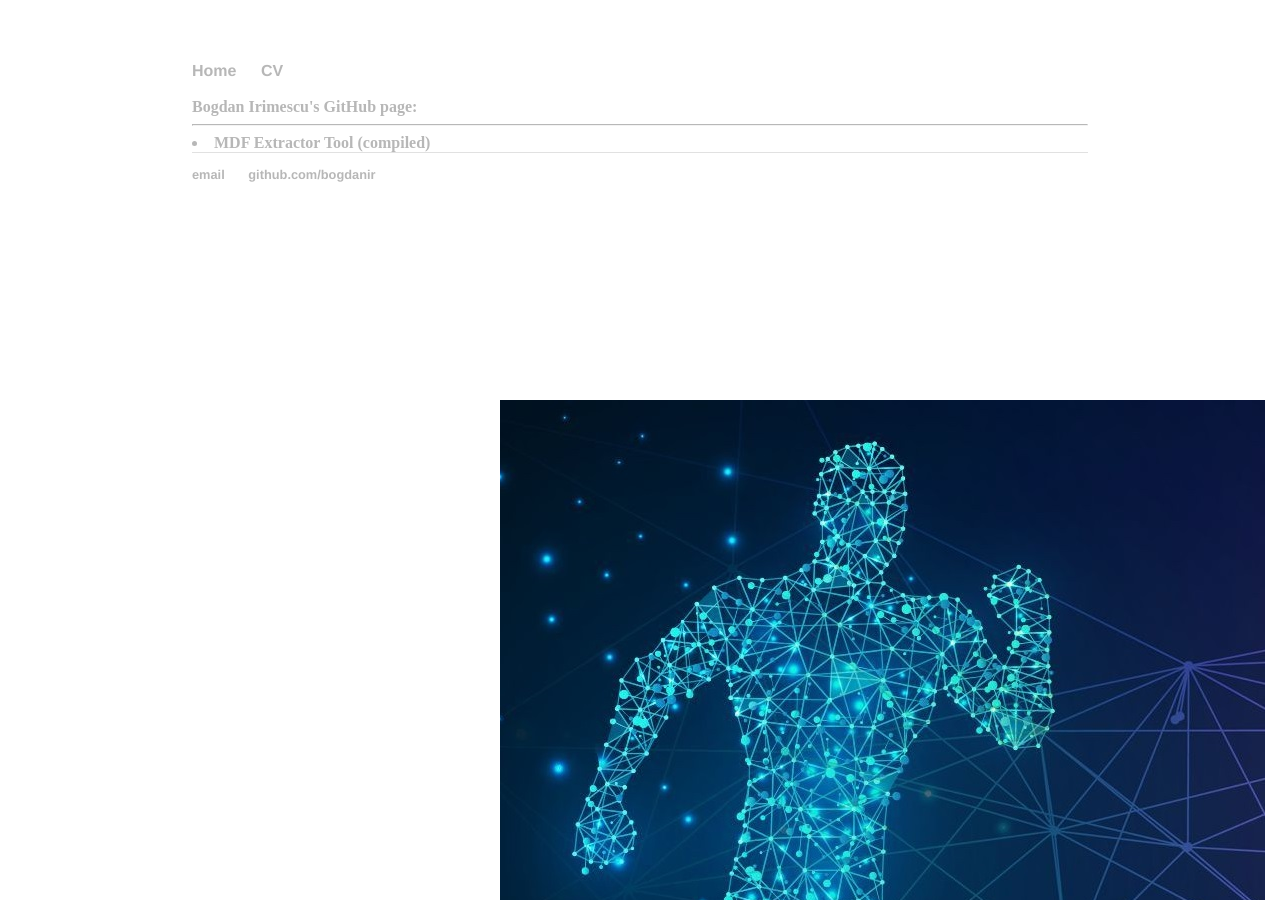
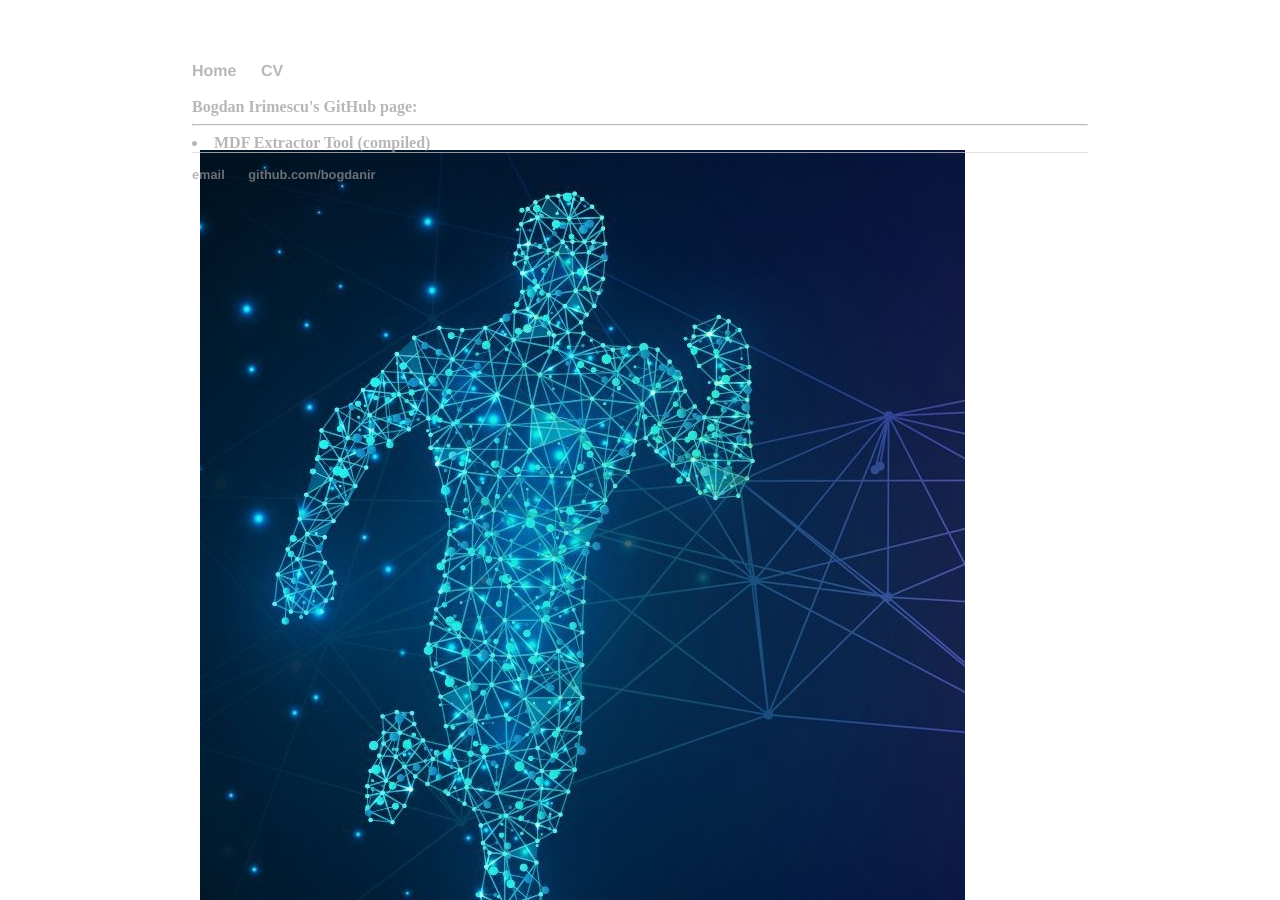
Before and after one commit to bogdanir/MDFextract, a Jekyll site: the page built from index.html, in a window 1280 px wide. Built offline with Jekyll 4.4.1, drawn with Linux system fonts in a browser that asks for light colours.

Commit message:
Update default.html

```diff
--- a/_layouts/default.html
+++ b/_layouts/default.html
@@ -51,7 +51,7 @@
        height: 500px;
        opacity: 0.7;
        background-attachment: fixed;
-       background-position: 500px 400px;
+       background-position: 200px 150px;
         }
     </style>
 
```
